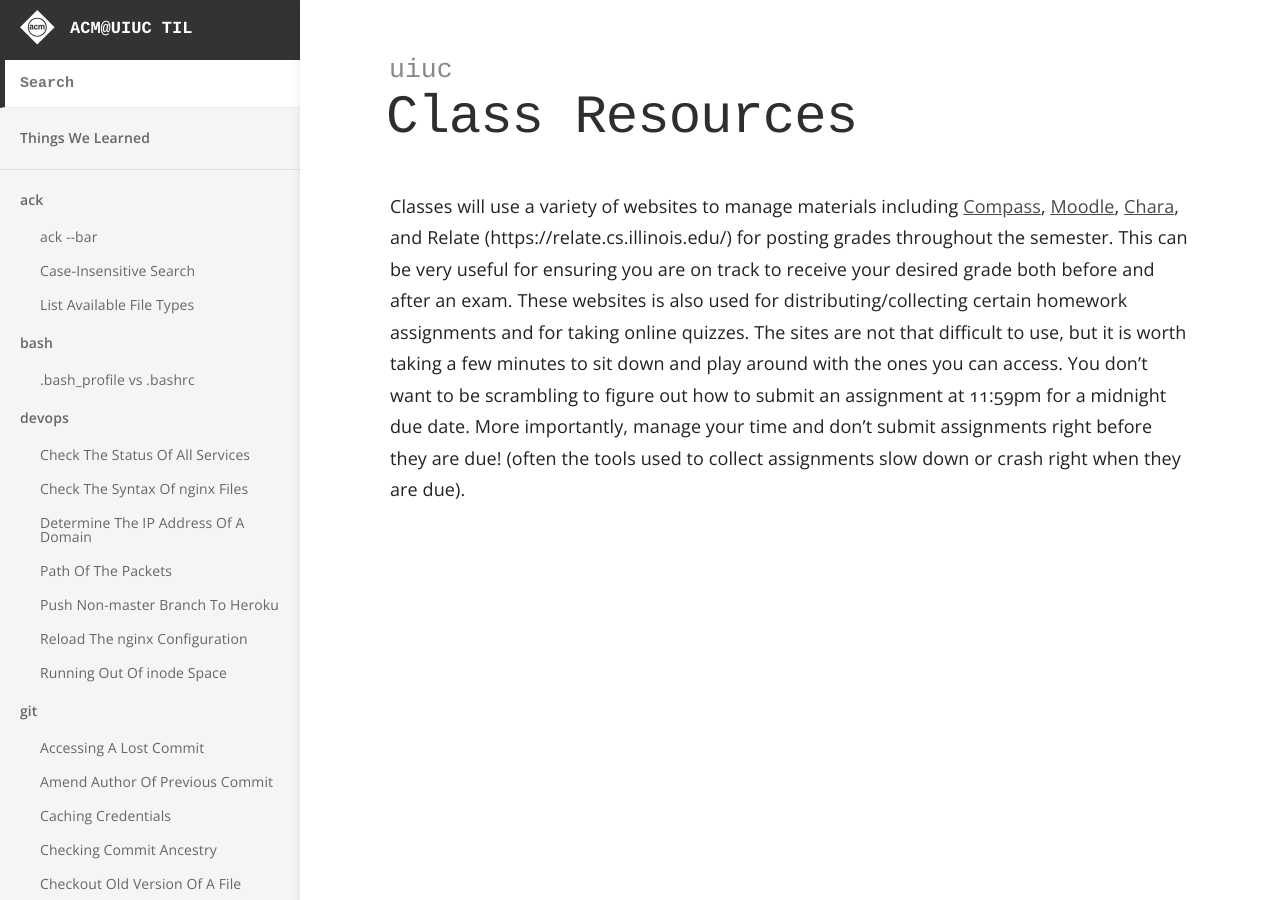
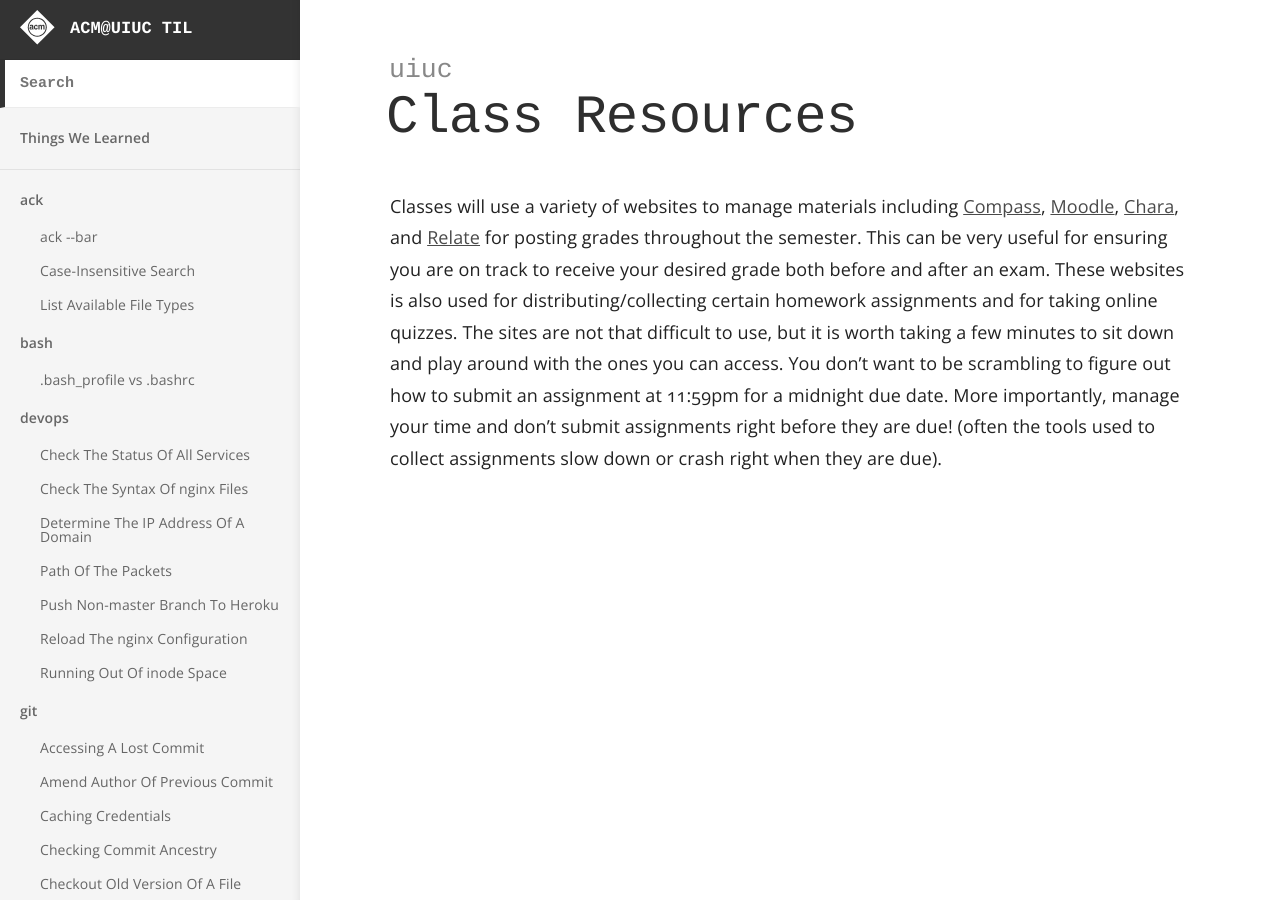
Before and after one commit to acm-uiuc/til, a Jekyll site: the page built from _til/uiuc/class-resources.md, in a window 1280 px wide and 900 px high. Built offline with Jekyll 4.4.1, drawn with Linux system fonts in a browser that asks for light colours.

Commit message:
Update class-resources.md

```diff
--- a/_til/uiuc/class-resources.md
+++ b/_til/uiuc/class-resources.md
@@ -3,4 +3,4 @@ title: Class Resources
 category: uiuc
 ---
 
-Classes will use a variety of websites to manage materials including [Compass](https://compass2g.illinois.edu/), [Moodle](https://learn.illinois.edu/auth/shibboleth/gateway.php), [Chara](https://chara.cs.illinois.edu/), and Relate (https://relate.cs.illinois.edu/) for posting grades throughout the semester. This can be very useful for ensuring you are on track to receive your desired grade both before and after an exam. These websites is also used for distributing/collecting certain homework assignments and for taking online quizzes. The sites are not that difficult to use, but it is worth taking a few minutes to sit down and play around with the ones you can access. You don't want to be scrambling to figure out how to submit an assignment at 11:59pm for a midnight due date. More importantly, manage your time and don’t submit assignments right before they are due! (often the tools used to collect assignments slow down or crash right when they are due).
+Classes will use a variety of websites to manage materials including [Compass](https://compass2g.illinois.edu/), [Moodle](https://learn.illinois.edu/auth/shibboleth/gateway.php), [Chara](https://chara.cs.illinois.edu/), and [Relate](https://relate.cs.illinois.edu/) for posting grades throughout the semester. This can be very useful for ensuring you are on track to receive your desired grade both before and after an exam. These websites is also used for distributing/collecting certain homework assignments and for taking online quizzes. The sites are not that difficult to use, but it is worth taking a few minutes to sit down and play around with the ones you can access. You don't want to be scrambling to figure out how to submit an assignment at 11:59pm for a midnight due date. More importantly, manage your time and don’t submit assignments right before they are due! (often the tools used to collect assignments slow down or crash right when they are due).
```
